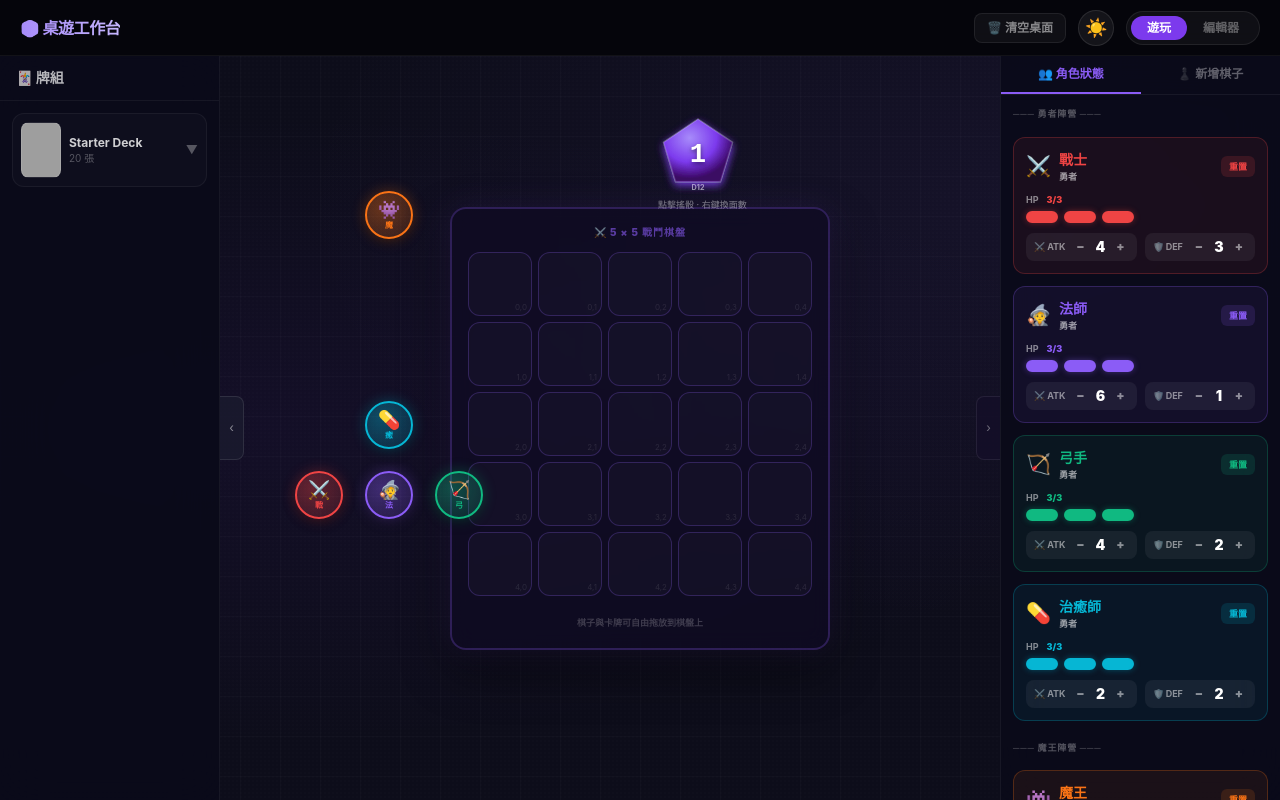
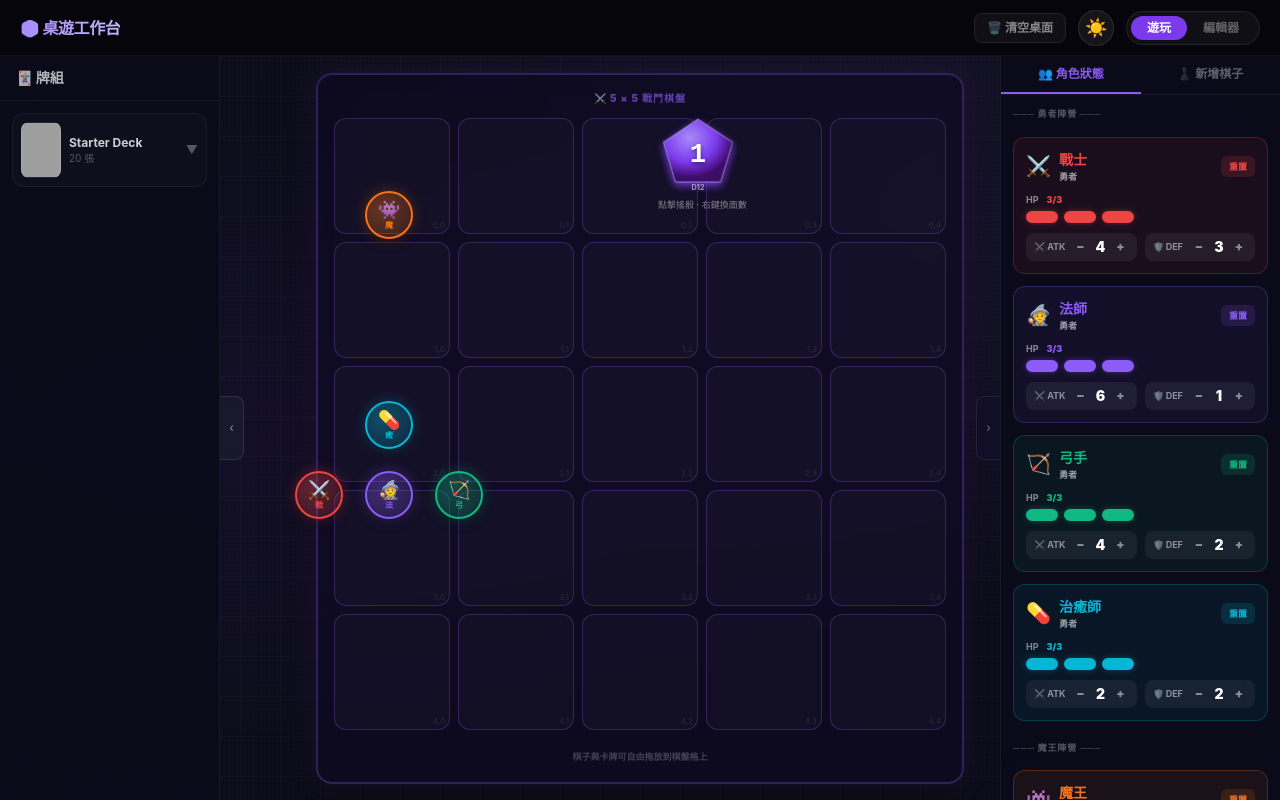
Before and after one commit to xuwilliamt-pixel/board_games_go, a React (Vite) app: page / in a window 1280 px wide. Built offline with nearby package versions, Linux system fonts and the light colour scheme; grey boxes are pictures that could not be loaded.

Commit message:
feat: dynamic board size, pieces always on top, right-side staging, clearTable resets pieces

```diff
--- a/src/components/BoardGrid/BoardGrid.tsx
+++ b/src/components/BoardGrid/BoardGrid.tsx
@@ -1,18 +1,25 @@
-import React from 'react';
+import React, { useMemo } from 'react';
 
 interface BoardGridProps {
   theme?: 'day' | 'night';
 }
 
-const CELL_SIZE = 64;
-const GAP = 6;
-const BOARD_TOTAL = CELL_SIZE * 5 + GAP * 4;
+const GAP = 8;
 
 export const BoardGrid: React.FC<BoardGridProps> = ({ theme = 'night' }) => {
   const isDark = theme === 'night';
 
-  const boardBg = isDark ? 'rgba(15, 10, 35, 0.7)' : 'rgba(210, 195, 170, 0.75)';
-  const borderColor = isDark ? 'rgba(139,92,246,0.25)' : 'rgba(100,80,50,0.25)';
+  // Compute cell size dynamically so board fits the available canvas
+  const { cellSize, boardTotal } = useMemo(() => {
+    const availableW = window.innerWidth - 226 - 286 - 64; // left panel + right panel + padding
+    const availableH = window.innerHeight - 56 - 90;       // navbar + title/legend/padding
+    const maxDim = Math.min(availableW, availableH);
+    const cs = Math.max(72, Math.min(116, Math.floor((maxDim - GAP * 4) / 5)));
+    return { cellSize: cs, boardTotal: cs * 5 + GAP * 4 };
+  }, []);
+
+  const boardBg = isDark ? 'rgba(15, 10, 35, 0.72)' : 'rgba(210, 195, 170, 0.78)';
+  const borderColor = isDark ? 'rgba(139,92,246,0.28)' : 'rgba(100,80,50,0.28)';
   const cellBg = isDark ? 'rgba(255,255,255,0.025)' : 'rgba(0,0,0,0.035)';
 
   return (
@@ -23,25 +30,25 @@ export const BoardGrid: React.FC<BoardGridProps> = ({ theme = 'night' }) => {
         border: `2px solid ${borderColor}`,
         backdropFilter: 'blur(10px)',
         boxShadow: isDark
-          ? '0 0 30px rgba(139,92,246,0.1), 0 20px 50px rgba(0,0,0,0.45)'
+          ? '0 0 30px rgba(139,92,246,0.12), 0 20px 50px rgba(0,0,0,0.5)'
           : '0 20px 50px rgba(0,0,0,0.15)',
       }}
     >
       {/* Title */}
       <div
         className="text-center text-[10px] font-black uppercase tracking-widest mb-3"
-        style={{ color: isDark ? 'rgba(139,92,246,0.6)' : 'rgba(100,70,30,0.5)' }}
+        style={{ color: isDark ? 'rgba(139,92,246,0.65)' : 'rgba(100,70,30,0.55)' }}
       >
         ⚔️ 5 × 5 戰鬥棋盤
       </div>
 
-      {/* Grid cells — purely visual */}
+      {/* Grid — pure visual reference, no state management */}
       <div
         style={{
           display: 'grid',
-          gridTemplateColumns: `repeat(5, ${CELL_SIZE}px)`,
+          gridTemplateColumns: `repeat(5, ${cellSize}px)`,
           gap: `${GAP}px`,
-          width: BOARD_TOTAL,
+          width: boardTotal,
         }}
       >
         {Array.from({ length: 25 }, (_, i) => {
@@ -50,10 +57,10 @@ export const BoardGrid: React.FC<BoardGridProps> = ({ theme = 'night' }) => {
           return (
             <div
               key={i}
-              className="relative rounded-xl"
+              className="relative rounded-xl transition-colors"
               style={{
-                width: CELL_SIZE,
-                height: CELL_SIZE,
+                width: cellSize,
+                height: cellSize,
                 background: cellBg,
                 border: `1px solid ${borderColor}`,
               }}
@@ -73,9 +80,9 @@ export const BoardGrid: React.FC<BoardGridProps> = ({ theme = 'night' }) => {
       <div className="mt-3 text-center">
         <span
           className="text-[9px] font-semibold"
-          style={{ color: isDark ? 'rgba(255,255,255,0.2)' : 'rgba(0,0,0,0.25)' }}
+          style={{ color: isDark ? 'rgba(255,255,255,0.22)' : 'rgba(0,0,0,0.28)' }}
         >
-          棋子與卡牌可自由拖放到棋盤上
+          棋子與卡牌可自由拖放到棋盤格上
         </span>
       </div>
     </div>
--- a/src/components/CharacterPanel/CharacterPanel.tsx
+++ b/src/components/CharacterPanel/CharacterPanel.tsx
@@ -150,11 +150,10 @@ export const CharacterPanel: React.FC<CharacterPanelProps> = ({ theme = 'night'
   const isDark = theme === 'night';
 
   const handleAddPiece = (preset: typeof ROLE_PRESETS[0]) => {
-    // Place at a random spot near the center of the canvas
+    // Spawn in the right-side staging strip of the canvas
     const canvasW = Math.max(400, window.innerWidth - 226 - 286);
-    const canvasH = Math.max(400, window.innerHeight - 56);
-    const x = canvasW / 2 + (Math.random() - 0.5) * 200;
-    const y = canvasH / 2 + (Math.random() - 0.5) * 150;
+    const x = canvasW - 80 + (Math.random() - 0.5) * 20; // right edge strip
+    const y = 80 + Math.random() * (window.innerHeight - 300); // random vertical
     addBoardPiece({ label: preset.name.slice(0, 1), role: preset.role, emoji: preset.emoji, color: preset.color, x, y });
   };
 
--- a/src/components/FreePiece/FreePiece.tsx
+++ b/src/components/FreePiece/FreePiece.tsx
@@ -50,7 +50,7 @@ export const FreePiece: React.FC<{ piece: BoardPiece }> = ({ piece }) => {
 
   return (
     <div
-      style={{ position: 'absolute', left: piece.x, top: piece.y, zIndex: piece.zIndex, userSelect: 'none' }}
+      style={{ position: 'absolute', left: piece.x, top: piece.y, zIndex: piece.zIndex + 5000, userSelect: 'none' }}
       onMouseDown={handleMouseDown}
       onContextMenu={handleRightClick}
     >
--- a/src/store/gameStore.ts
+++ b/src/store/gameStore.ts
@@ -303,6 +303,7 @@ export const useGameStore = create<GameStore>()(
 
       clearTable: () =>
         set((state) => {
+          // Return cards to their source decks
           const newDecks = { ...state.decks };
           for (const fCard of state.freeCards) {
             const deckId = fCard.sourceDeckId;
@@ -311,11 +312,12 @@ export const useGameStore = create<GameStore>()(
               newDecks[deckId] = { ...newDecks[deckId], cards: [...newDecks[deckId].cards, state.cards[cardId]] };
             }
           }
-          return { freeCards: [], decks: newDecks };
+          // Reset board pieces to initial positions
+          return { freeCards: [], decks: newDecks, boardPieces: initialBoardPieces };
         }),
     }),
     {
-      name: 'board-game-storage-v5',
+      name: 'board-game-storage-v6',
       partialize: (state) => ({
         cards: state.cards,
         decks: state.decks,
```
